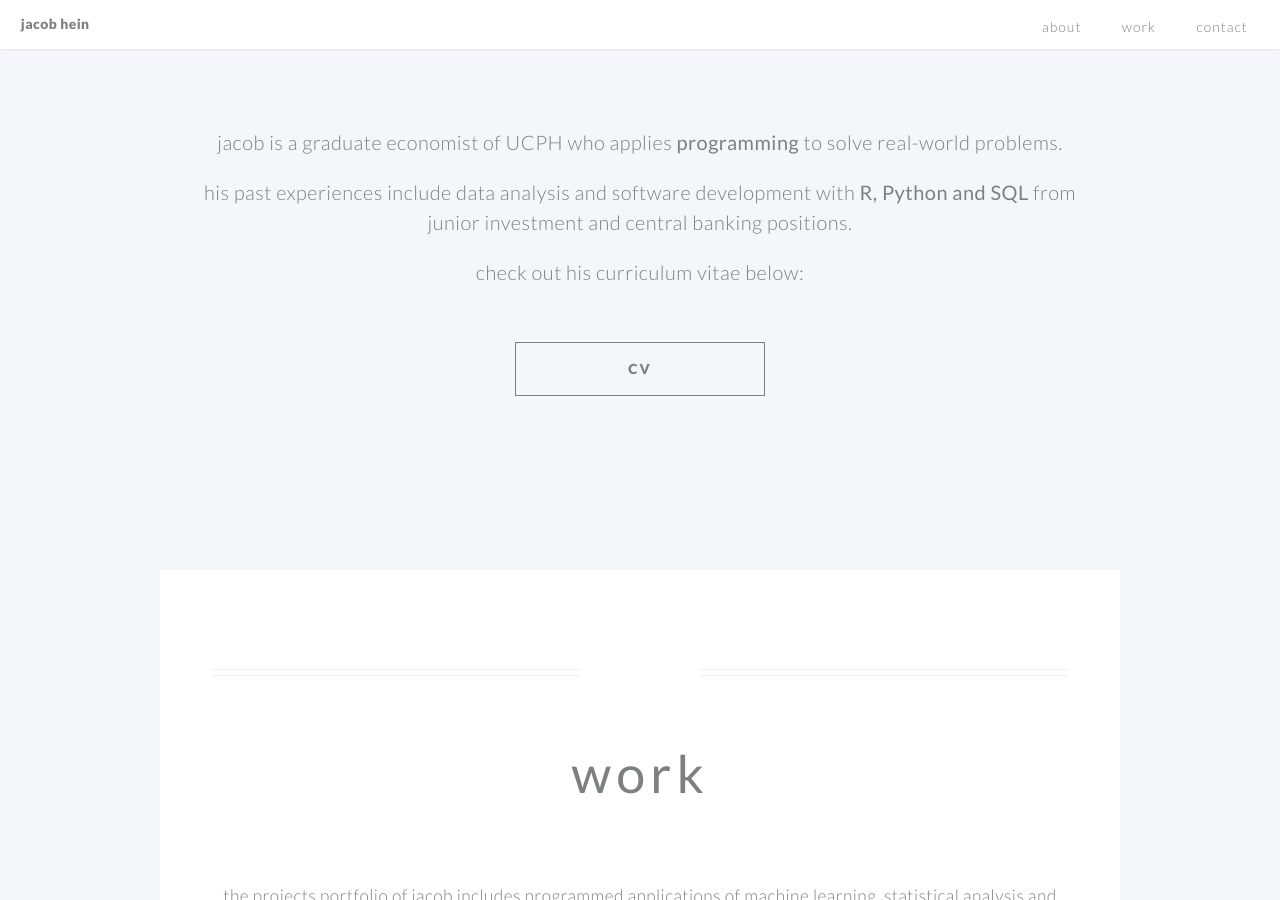
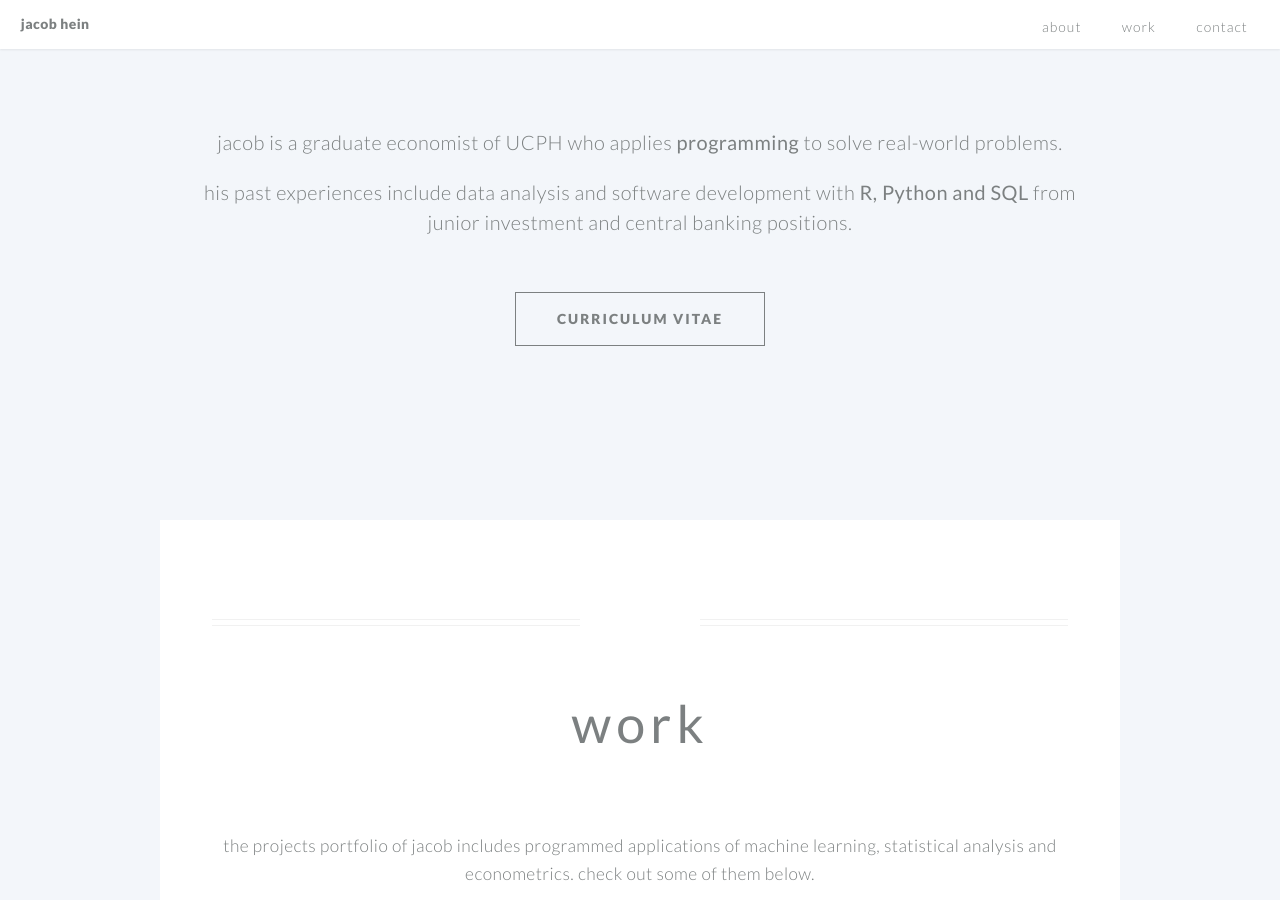
Before and after one commit to jacob-hein/jacobhein.com, a Jekyll site: the page built from index.md, in a window 1280 px wide and 900 px high, scrolled down 741 px. Built offline with Jekyll 4.4.1, drawn with Linux system fonts in a browser that asks for light colours.

Commit message:
Update index.md

```diff
--- a/index.md
+++ b/index.md
@@ -23,7 +23,7 @@ linkedin: jacob-hein # the part after ("https://www.linkedin.com/in/...")
 
 # By declaring these variables, you can include a button that links to an external website or to media.
 about_button: https://jacobhein.com/CV.pdf # the link
-about_button_label: cv # the label on the button
+about_button_label: curriculum vitae # the label on the button
 
 # optional portfolio section ------------------------------------------
 
@@ -46,5 +46,3 @@ cta_button_label: email # the label on the button
 ### jacob is a graduate economist of UCPH who applies **programming** to solve real-world problems.
 
 ### his past experiences include data analysis and software development with **R, Python and SQL** from junior investment and central banking positions.
-
-### check out his curriculum vitae below:
```
